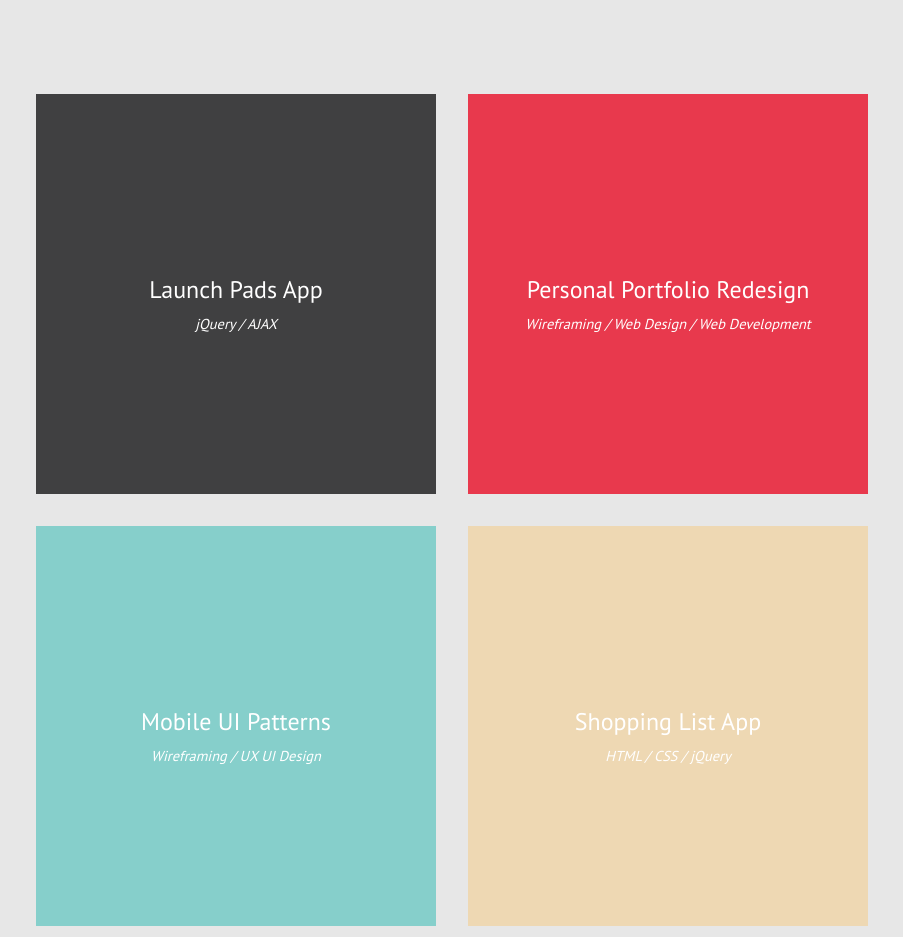
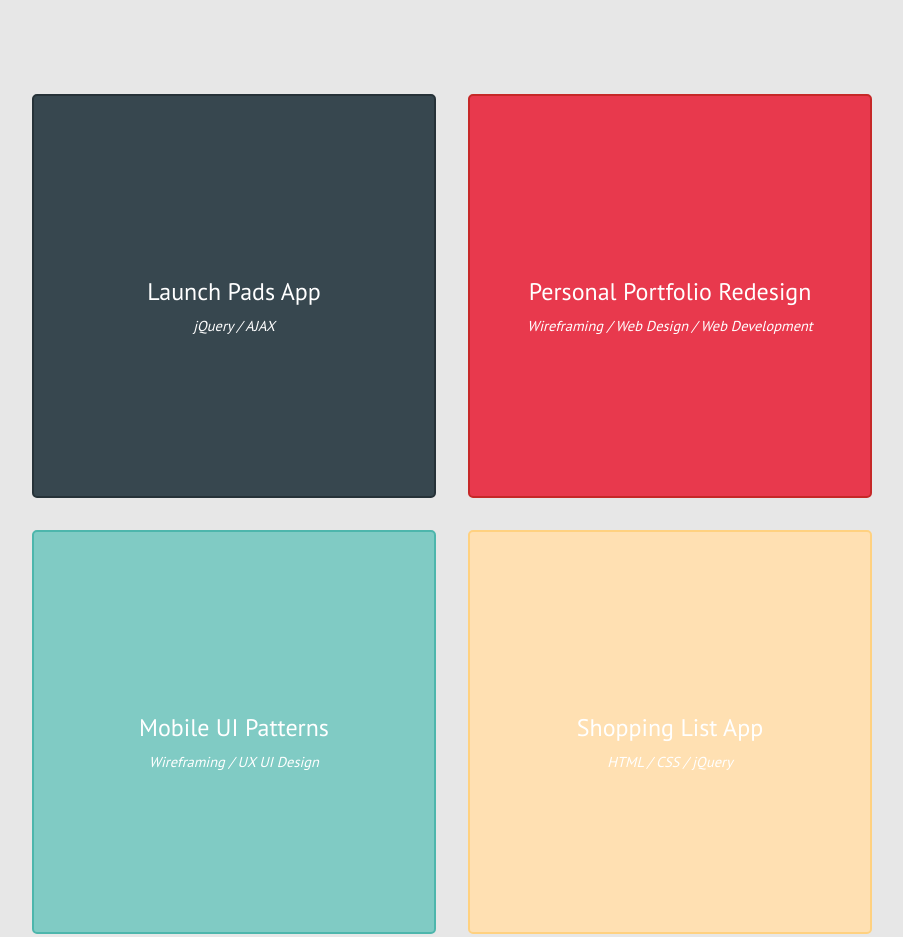
Before and after one commit to thom-d/dt_portfolio2016, a plain HTML site: page index.html in a window 1280 px wide. Shown: the part 811-1748 px from the top of the page, without its empty margins (188-1091 px from the left). Drawn offline with nearby package versions, Linux system fonts and the light colour scheme.

Commit message:
work section color changes

```diff
--- a/css/style.css
+++ b/css/style.css
@@ -3,6 +3,7 @@
 /* Color Codes
 
 material red - #B71C1C
+
 bicycle red - #be1e2d
 nantucket red - #e8394d
 sandy ocean - #86cfcb
@@ -28,8 +29,8 @@ medium gray - #808284
 
 
 .nav_bar {
-  background: #be1e2d;
-/*   background: #B71C1C; */
+/*   background: #be1e2d; */
+  background: #B71C1C;
   position: fixed;
   padding: 1em;
   width: 100%; height: 1.5em;
@@ -140,18 +141,26 @@ margin: 0 auto;
 
 /* Left side tiles */
 .one {
-  background: #404041;
+  background: #37474F;
+  border: 2px solid #263238;
+  border-radius: 5px;
 }
 .two {
   background: #e8394d;
+  border: 2px solid #C62828;
+  border-radius: 5px;
 }
 
 /* Right side tiles */
 .three {
-  background: #86cfcb;
+  background: #80CBC4;
+  border: 2px solid #4DB6AC;
+  border-radius: 5px;
 }
 .four {
-  background: #eed8b3;
+  background: #FFE0B2;
+  border: 2px solid #FFD180;
+  border-radius: 5px;
 }
 
 
@@ -220,11 +229,15 @@ button:hover {
 
 /****** FOOTER SECTION STYLE ******/
 
+hr {
+  border: 1px solid #e7e7e7;
+}
 
 .copy {
-  color: #808080;
+  color: #67686b;
 /*   background: #be1e2d; */
 /*   background: #404041; */
+  font-size: 0.8em;
   padding: 1em;
   text-align: left;
 }
--- a/index.html
+++ b/index.html
@@ -150,8 +150,11 @@
 
 </section>
 
+<hr>
+
 <footer class="copy">
   <div class="container">
+
     <p> &copy 2016 Dana Thomas</p>
   </div>
 </footer>
```
